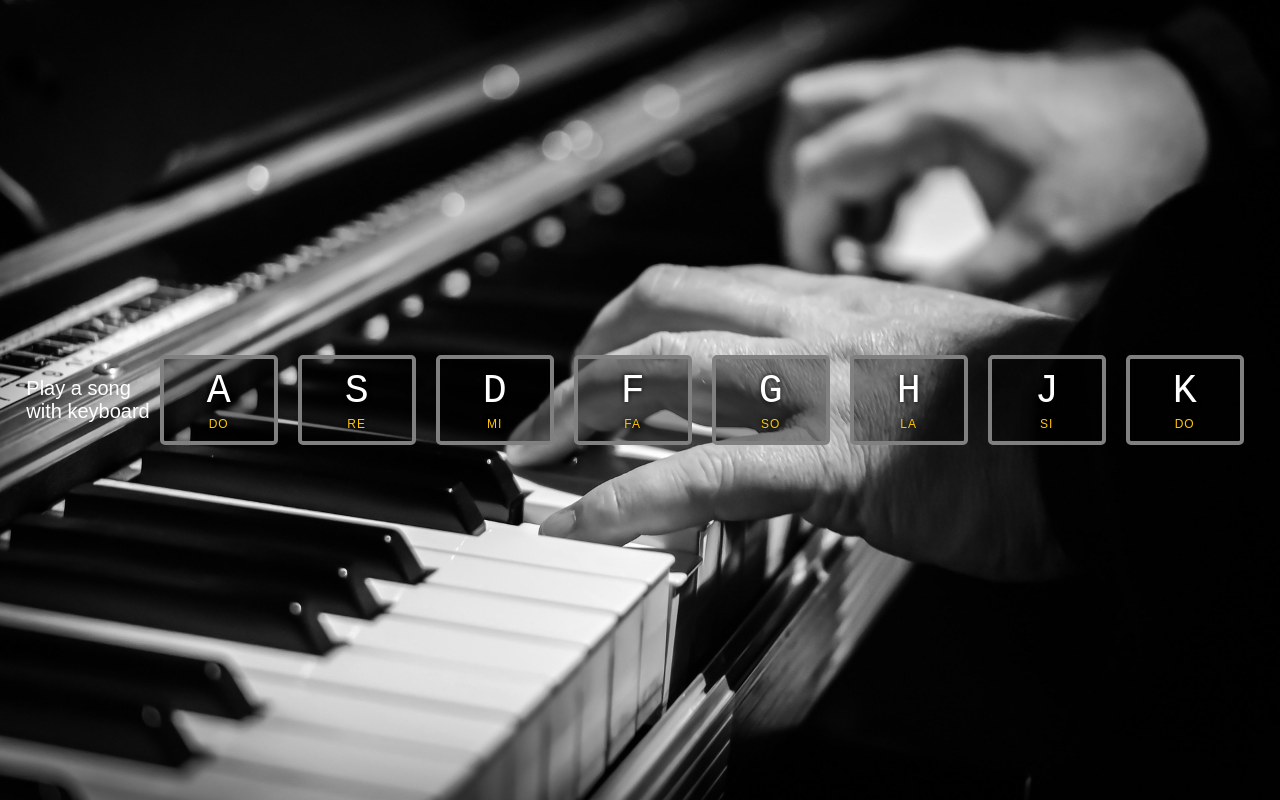
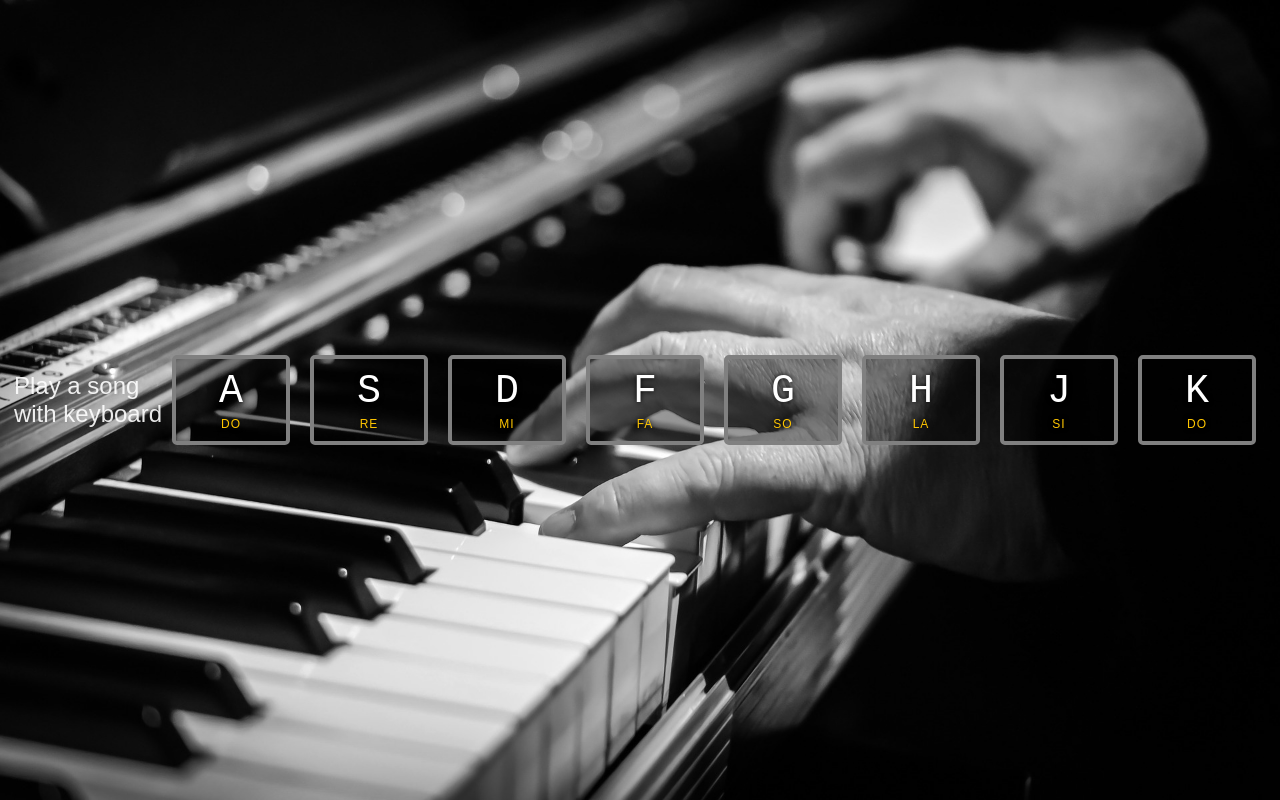
Before and after one commit to shingyun/JS30, a plain HTML site: page 01DrumKit/index.html in a window 1280 px wide. Drawn offline with Linux system fonts and the light colour scheme.

```diff
--- a/01DrumKit/style.css
+++ b/01DrumKit/style.css
@@ -11,7 +11,8 @@ body,html {
 
 .keys p {
   color: white;
-  font-size: 20px;
+  font-size: 24px;
+  opacity: 0.9;
 }
 
 .keys {
```
